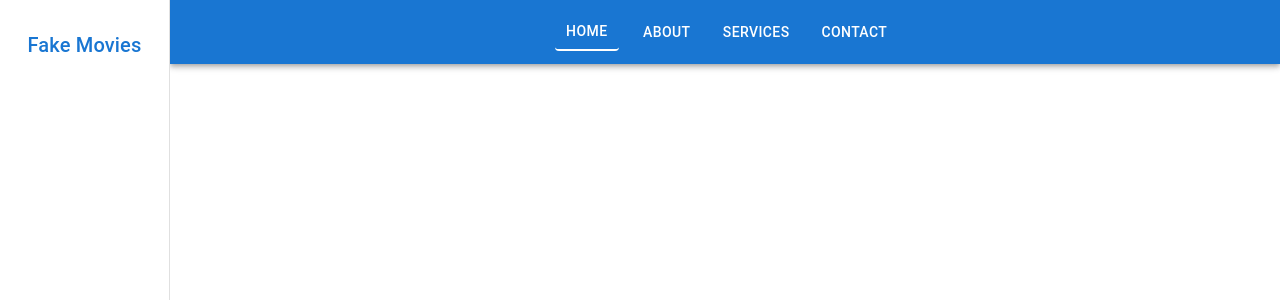
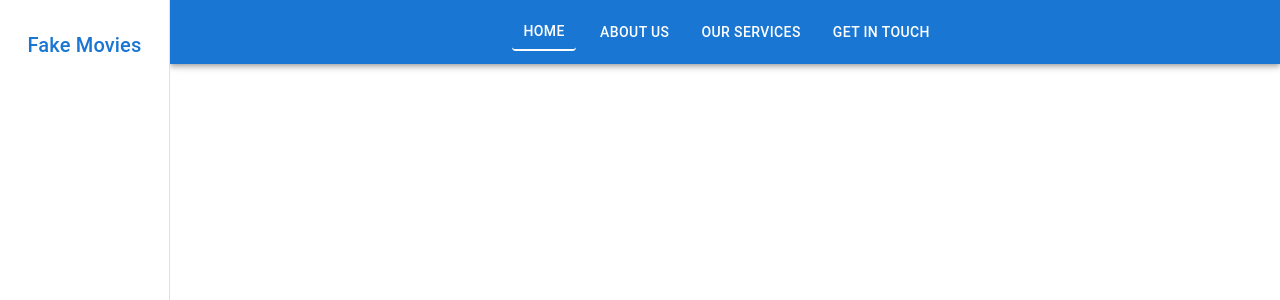
Before and after one commit to roohullahkhan98k/Fake-movies, a React (Vite) app in the folder Fake-movies/: page / in a window 1280 px wide. Shown: the top 300 px of the page. Built offline with nearby package versions, Linux system fonts and the light colour scheme.

Commit message:
refactoring

```diff
--- a/Fake-movies/src/Components/Header/Header.jsx
+++ b/Fake-movies/src/Components/Header/Header.jsx
@@ -2,11 +2,13 @@ import React from "react";
 import { AppBar, Toolbar, Button, Box } from "@mui/material";
 import { Link, useLocation } from "react-router-dom";
 import { SideBar } from "../SideBar";
+import navLinksData from "../../Json/navLinks";
+
+
 
 const Header = () => {
   const location = useLocation();
-
-  const isActive = (path) => location.pathname === path;
+  const isActive = (route) => location.pathname === route;
 
   return (
     <Box sx={{ display: "flex" }}>
@@ -20,54 +22,20 @@ const Header = () => {
         >
           <Toolbar sx={{ display: "flex", justifyContent: "center" }}>
             <Box>
+              {navLinksData.map(({ route, name }) => (
                 <Button
+                  key={route}
                   component={Link}
-                to="/"
+                  to={route}
                   color="inherit"
                   sx={{
                     mx: 1,
-                  borderBottom: isActive("/") ? "2px solid white" : "none",
+                    borderBottom: isActive(route) ? "2px solid white" : "none",
                   }}
                 >
-                Home
+                  {name}
                 </Button>
-              <Button
-                component={Link}
-                to="/about"
-                color="inherit"
-                sx={{
-                  mx: 1,
-                  borderBottom: isActive("/about") ? "2px solid white" : "none",
-                }}
-              >
-                About
-              </Button>
-              <Button
-                component={Link}
-                to="/services"
-                color="inherit"
-                sx={{
-                  mx: 1,
-                  borderBottom: isActive("/services")
-                    ? "2px solid white"
-                    : "none",
-                }}
-              >
-                Services
-              </Button>
-              <Button
-                component={Link}
-                to="/contact"
-                color="inherit"
-                sx={{
-                  mx: 1,
-                  borderBottom: isActive("/contact")
-                    ? "2px solid white"
-                    : "none",
-                }}
-              >
-                Contact
-              </Button>
+              ))}
             </Box>
           </Toolbar>
         </AppBar>
--- /dev/null
+++ b/Fake-movies/src/Json/navLinks.js
@@ -0,0 +1,7 @@
+const navLinksData =[
+    { "route": "/", "name": "Home" },
+    { "route": "/about", "name": "About Us" },
+    { "route": "/services", "name": "Our Services" },
+    { "route": "/contact", "name": "Get in Touch" }
+  ]
+  export default navLinksData;
```
Lines whose indentation alone changed are shown as unchanged.
